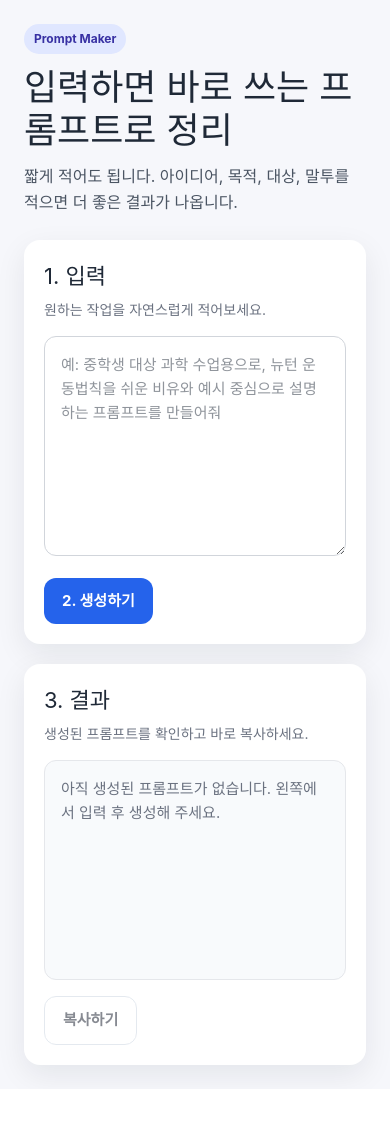
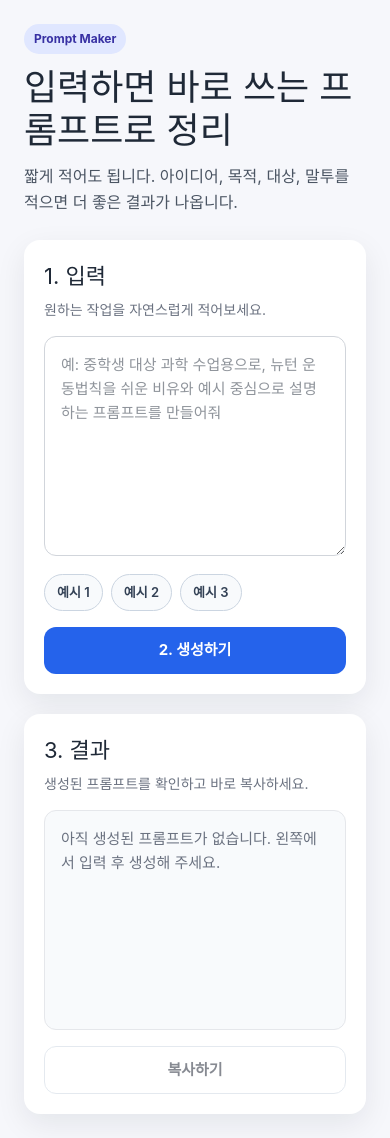
Before and after one commit to guswoths/prompt-maker, a React (Vite) app: page / in a window 390 px wide. Before the commit the page ends 1089 px from the top, so only its background shows below. Built offline with nearby package versions, Linux system fonts and the light colour scheme.

Commit message:
Add example buttons copy feedback and mobile button improvements

```diff
--- a/src/App.jsx
+++ b/src/App.jsx
@@ -1,11 +1,32 @@
-import { useState } from "react";
+import { useEffect, useState } from "react";
+
+const examplePrompts = [
+  "중학생도 이해할 수 있게 뉴턴 운동법칙을 쉬운 비유로 설명하는 수업용 프롬프트 작성",
+  "초보 개발자가 React와 Vite 차이를 빠르게 이해할 수 있도록 설명하는 프롬프트 작성",
+  "유튜브 쇼츠용으로 30초 안에 핵심만 전달하는 대본 생성 프롬프트 작성"
+];
 
 function App() {
   const [userInput, setUserInput] = useState("");
   const [generatedPrompt, setGeneratedPrompt] = useState("");
   const [isGenerating, setIsGenerating] = useState(false);
   const [errorMessage, setErrorMessage] = useState("");
-  const [copyMessage, setCopyMessage] = useState("");
+  const [copyButtonText, setCopyButtonText] = useState("복사하기");
+  const [isMobile, setIsMobile] = useState(window.innerWidth <= 640);
+
+  useEffect(() => {
+    const handleResize = () => {
+      setIsMobile(window.innerWidth <= 640);
+    };
+
+    window.addEventListener("resize", handleResize);
+    return () => window.removeEventListener("resize", handleResize);
+  }, []);
+
+  const handleExampleClick = (exampleText) => {
+    setUserInput(exampleText);
+    setErrorMessage("");
+  };
 
   const handleGenerate = async () => {
     const trimmedInput = userInput.trim();
@@ -18,7 +39,7 @@ function App() {
 
     setIsGenerating(true);
     setErrorMessage("");
-    setCopyMessage("");
+    setCopyButtonText("복사하기");
     setGeneratedPrompt("");
 
     try {
@@ -52,15 +73,15 @@ function App() {
 
     try {
       await navigator.clipboard.writeText(generatedPrompt);
-      setCopyMessage("복사 완료");
+      setCopyButtonText("복사 완료");
       setTimeout(() => {
-        setCopyMessage("");
+        setCopyButtonText("복사하기");
       }, 1500);
     } catch (error) {
       console.error(error);
-      setCopyMessage("복사 실패");
+      setCopyButtonText("복사 실패");
       setTimeout(() => {
-        setCopyMessage("");
+        setCopyButtonText("복사하기");
       }, 1500);
     }
   };
@@ -90,12 +111,31 @@ function App() {
               style={styles.textarea}
             />
 
-            <div style={styles.actionRow}>
+            <div style={styles.examplesWrap}>
+              {examplePrompts.map((exampleText, index) => (
+                <button
+                  key={index}
+                  onClick={() => handleExampleClick(exampleText)}
+                  style={styles.exampleButton}
+                >
+                  예시 {index + 1}
+                </button>
+              ))}
+            </div>
+
+            <div
+              style={{
+                ...styles.actionRow,
+                flexDirection: isMobile ? "column" : "row",
+                alignItems: isMobile ? "stretch" : "center"
+              }}
+            >
               <button
                 onClick={handleGenerate}
                 disabled={isGenerating}
                 style={{
                   ...styles.primaryButton,
+                  width: isMobile ? "100%" : "auto",
                   opacity: isGenerating ? 0.7 : 1,
                   cursor: isGenerating ? "not-allowed" : "pointer"
                 }}
@@ -123,20 +163,31 @@ function App() {
               )}
             </div>
 
-            <div style={styles.actionRow}>
+            <div
+              style={{
+                ...styles.actionRow,
+                flexDirection: isMobile ? "column" : "row",
+                alignItems: isMobile ? "stretch" : "center"
+              }}
+            >
               <button
                 onClick={handleCopy}
                 disabled={!generatedPrompt}
                 style={{
                   ...styles.secondaryButton,
+                  width: isMobile ? "100%" : "auto",
                   opacity: generatedPrompt ? 1 : 0.5,
-                  cursor: generatedPrompt ? "pointer" : "not-allowed"
+                  cursor: generatedPrompt ? "pointer" : "not-allowed",
+                  background:
+                    copyButtonText === "복사 완료" ? "#dcfce7" : "#ffffff",
+                  borderColor:
+                    copyButtonText === "복사 완료" ? "#86efac" : "#cbd5e1",
+                  color:
+                    copyButtonText === "복사 완료" ? "#166534" : "#111827"
                 }}
               >
-                복사하기
+                {copyButtonText}
               </button>
-
-              {copyMessage && <span style={styles.copyMessage}>{copyMessage}</span>}
             </div>
           </section>
         </main>
@@ -219,6 +270,22 @@ const styles = {
     outline: "none",
     boxSizing: "border-box"
   },
+  examplesWrap: {
+    display: "flex",
+    flexWrap: "wrap",
+    gap: "8px",
+    marginTop: "12px"
+  },
+  exampleButton: {
+    border: "1px solid #cbd5e1",
+    borderRadius: "999px",
+    background: "#f8fafc",
+    color: "#334155",
+    padding: "8px 12px",
+    fontSize: "13px",
+    fontWeight: 600,
+    cursor: "pointer"
+  },
   actionRow: {
     display: "flex",
     alignItems: "center",
@@ -270,11 +337,6 @@ const styles = {
     marginBottom: 0,
     color: "#dc2626",
     fontSize: "14px"
-  },
-  copyMessage: {
-    fontSize: "14px",
-    color: "#059669",
-    fontWeight: 600
   }
 };
 
```
